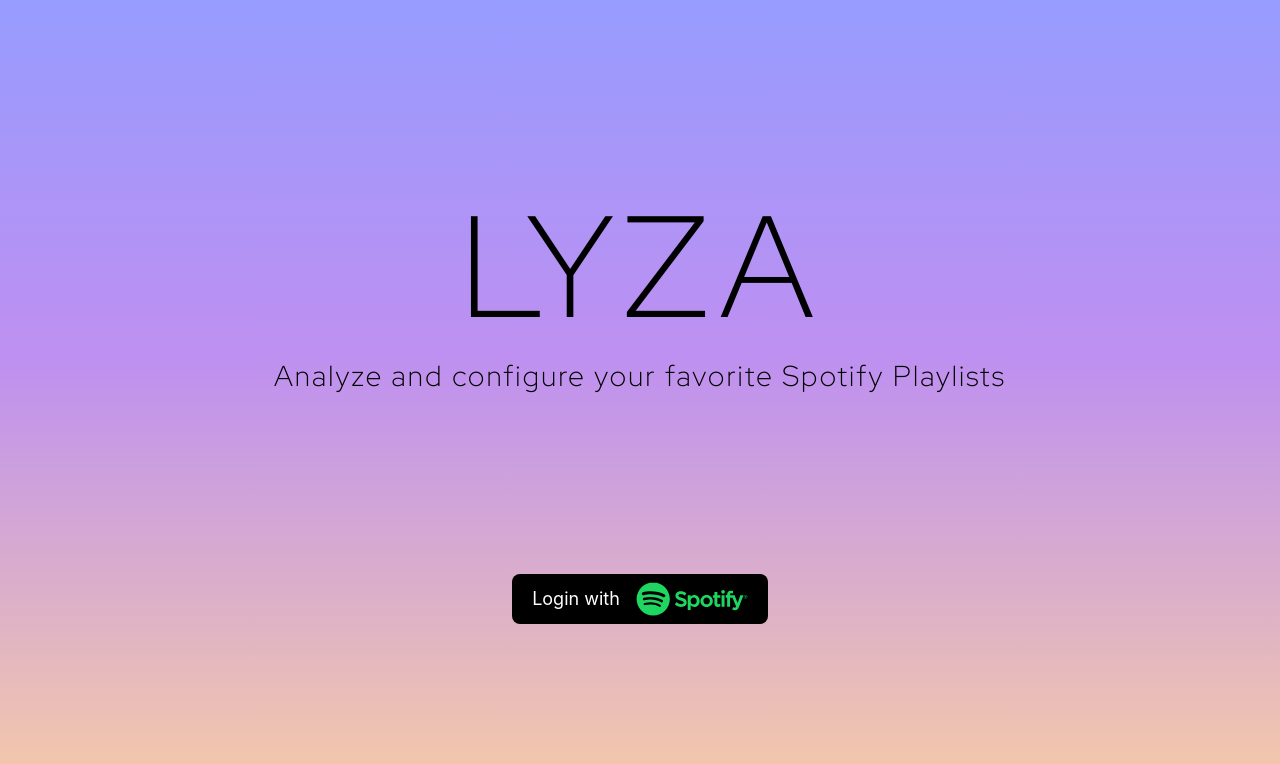
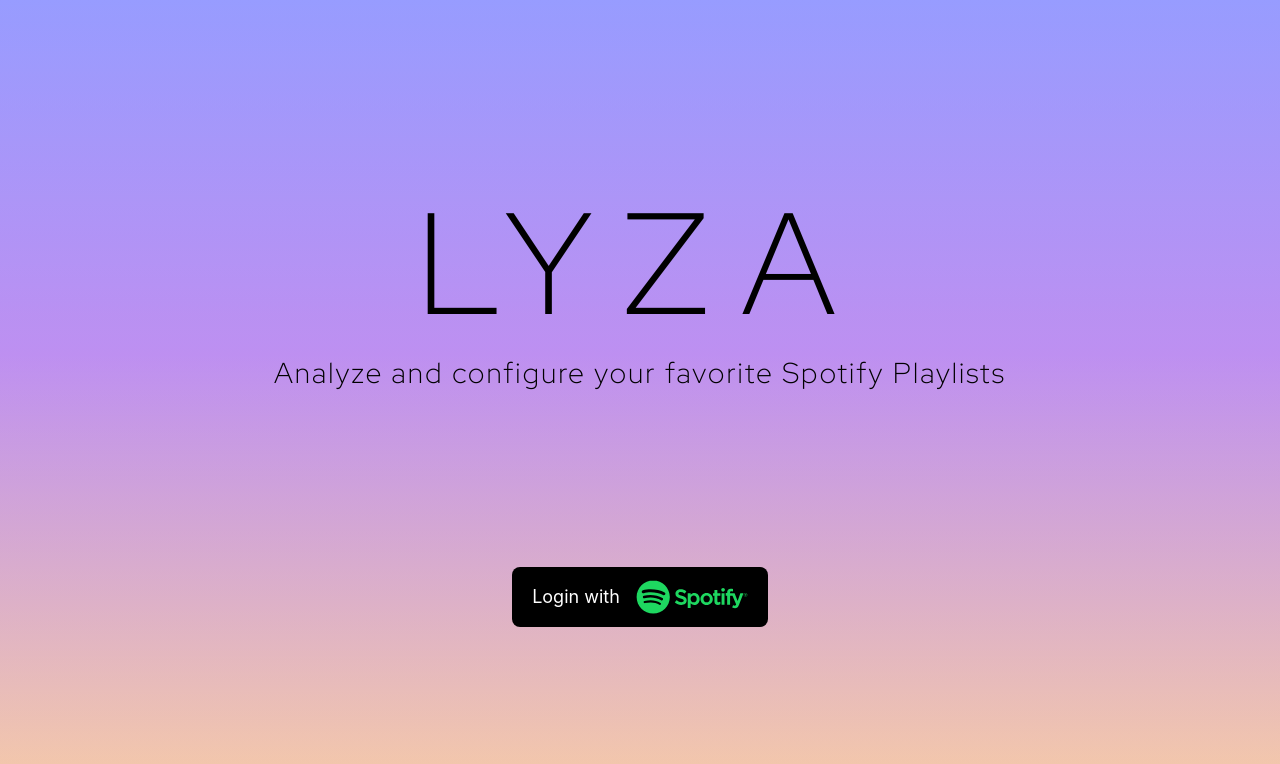
Before and after one commit to ASchwad/spotify-react-app, a React (Create React App) app: page / in a window 1280 px wide. Shown: the top 764 px of the page. Built offline with nearby package versions, Linux system fonts and the light colour scheme.

Commit message:
style: Adjust login screen

```diff
--- a/src/Login.css
+++ b/src/Login.css
@@ -20,7 +20,7 @@
   font-size: 9rem;
   line-height: 180px;
   text-align: center;
-  letter-spacing: 0.05em;
+  letter-spacing: 0.2em;
 }
 
 .LyzaSubtitle{
@@ -40,7 +40,7 @@
   align-self: center;
   justify-content: center;
   align-items: center;
-  height: 50px;
+  height: 60px;
 }
 
 .Spotify-logo {
```
